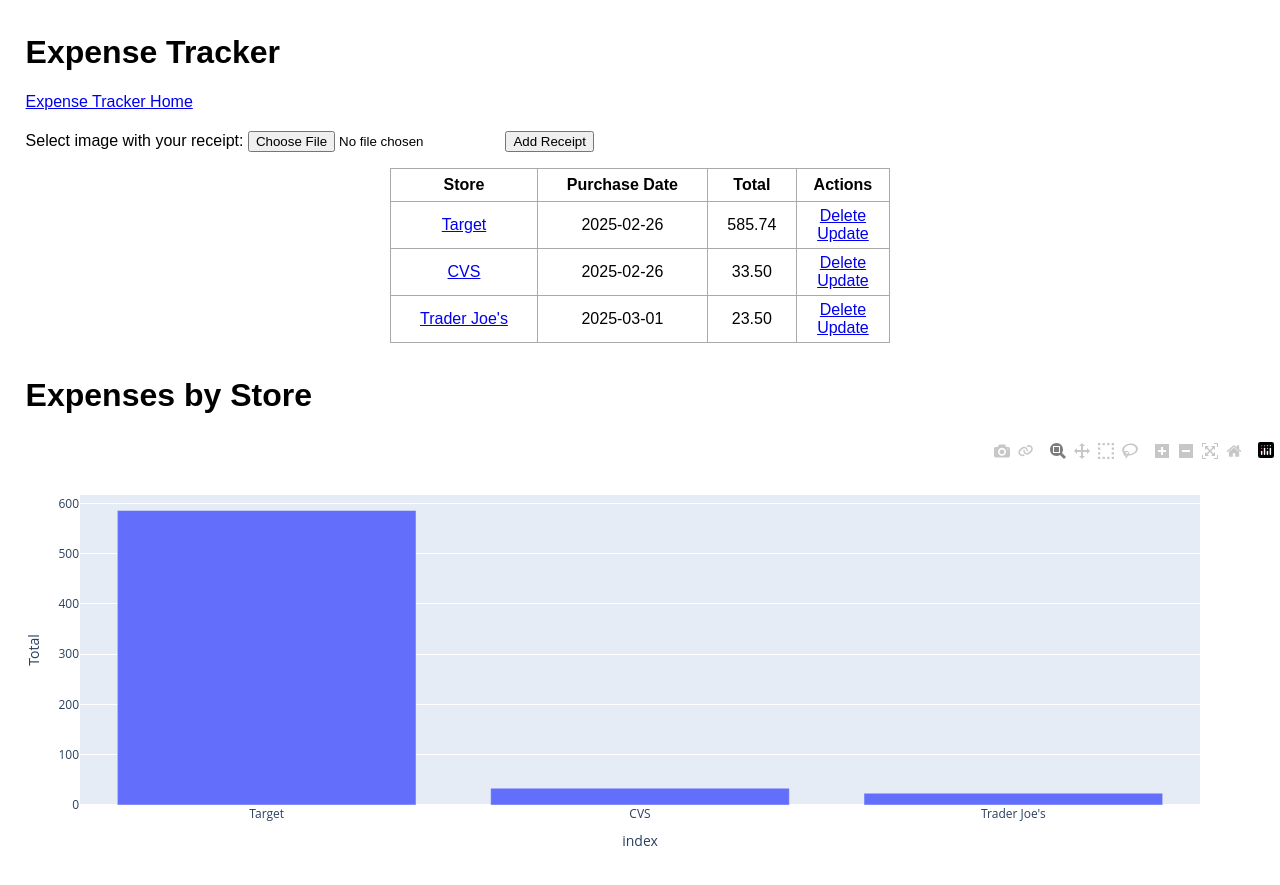
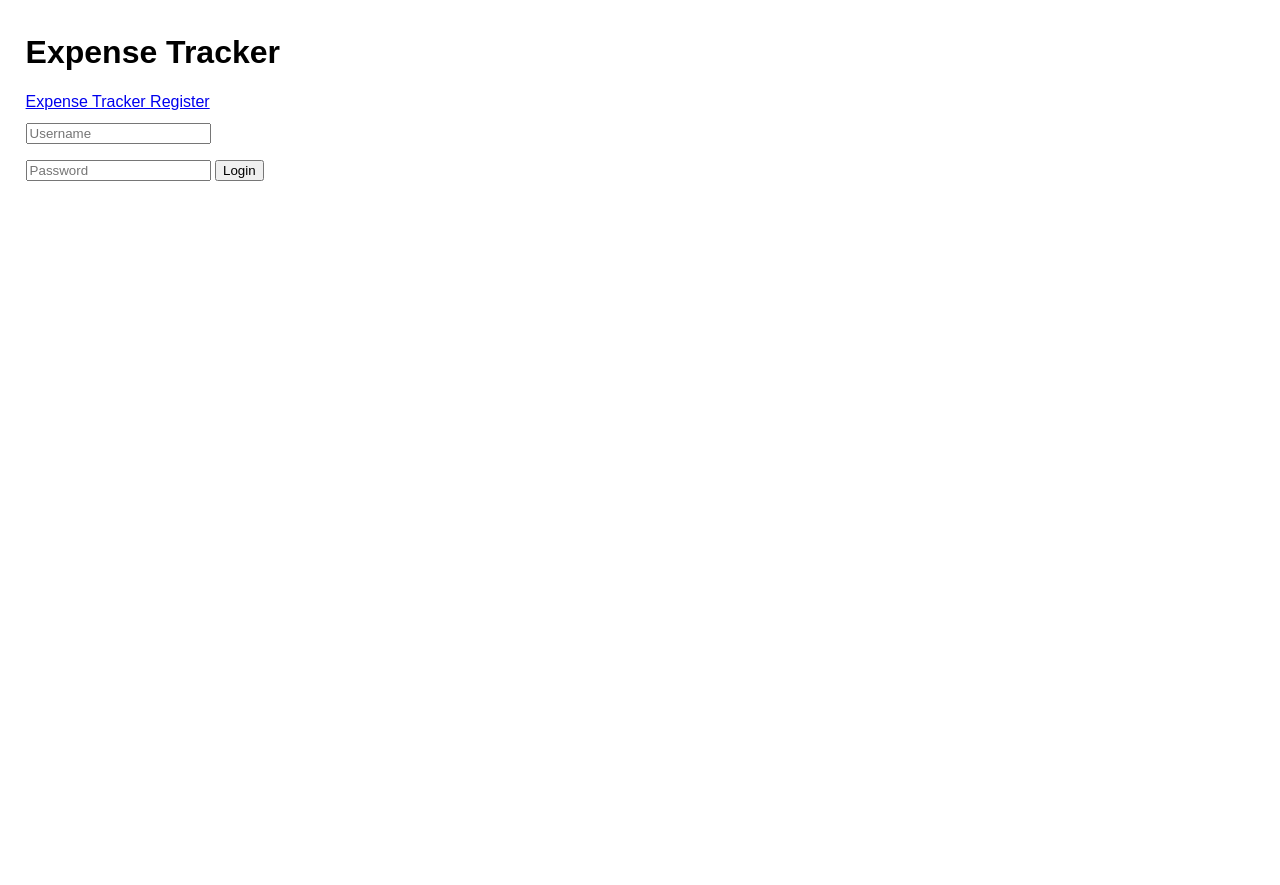
Before and after one commit to kdough01/expense_tracking, a Flask app: page / in a window 1280 px wide. After the commit the page ends 181 px from the top, so only its background shows below. Run offline with Flask 3, Linux system fonts and the light colour scheme; some libraries are stand-ins or nearby versions.

Commit message:
Login/Logout

```diff
--- a/app.py
+++ b/app.py
@@ -1,24 +1,48 @@
 from flask import Flask, render_template, url_for, request, redirect
 from flask_sqlalchemy import SQLAlchemy
+from flask_login import UserMixin, login_user, LoginManager, login_required, logout_user, current_user
 from datetime import datetime
 from receipt import Receipt
 import os
 import pandas as pd
-import plotly
 import plotly.express as px
-import json
 import plotly.io as pio
+from flask_wtf import FlaskForm
+from wtforms import StringField, PasswordField, SubmitField
+from wtforms.validators import InputRequired, Length, ValidationError
+from flask_bcrypt import Bcrypt
 
 app = Flask(__name__)
+bcrypt = Bcrypt(app)
 app.config['SQLALCHEMY_DATABASE_URI'] = 'sqlite:///test.db'
 image_uploads = 'static/image_uploads'
 app.config["UPLOAD_PATH"] = image_uploads
-
-db = SQLAlchemy(app)
+app.config["SECRET_KEY"] = "secret_key"
 
 # TODO: Create a monthly spending chart that displays how much a person has spent that month
 # TODO: Create a login page so we can have more than one user...this might be a bit harder than we thought because of the table relationships
 # TODO: Add a check where if the stores name is in a receipt explicitly we use that as the stores name.
+# TODO: I think I want Total to always be displayed on the itemized receipt at the bottom. I also want the Total to update automatically if an item is added/deleted
+db = SQLAlchemy(app)
+"""
+When we load the site it should take us to the login page automatically. There should be a button "Don't have a site, sign up!" This would take us to the sign up page.
+The old root path should now be the root path to the user id whose session it is. When a user clicks "Expense Tracker Home" it should take them to the home page of their Expense
+Tracker.
+"""
+
+login_manager = LoginManager()
+login_manager.init_app(app)
+login_manager.login_view = "login"
+
+@login_manager.user_loader
+def load_user(user_id):
+    return User.query.get(int(user_id))
+
+class User(db.Model, UserMixin):
+    __tablename__ = 'user'
+    id = db.Column(db.Integer, primary_key=True)
+    username = db.Column(db.String(20), nullable = False, unique = True)
+    password = db.Column(db.String(80), nullable = False)
 
 class ReceiptTable(db.Model):
     __tablename__ = 'receipt_table'
@@ -36,7 +60,53 @@
     category = db.Column(db.String(200), nullable = False)
     receipt_id = db.Column(db.Integer, db.ForeignKey('receipt_table.id', ondelete="CASCADE"))
 
+class RegisterForm(FlaskForm):
+    username = StringField(validators=[InputRequired(), Length(min=4, max=20)], render_kw={"placeholder": "Username"})
+    password = StringField(validators=[InputRequired(), Length(min=4, max=20)], render_kw={"placeholder": "Password"})
+    submit = SubmitField("Register")
+
+    def validate_username(self, username):
+        existing_user_username = User.query.filter_by(username = username.data).first()
+
+        if existing_user_username:
+            raise ValidationError("That username already exists. Please choose a different one.")
+
+class LoginForm(FlaskForm):
+    username = StringField(validators=[InputRequired(), Length(min=4, max=20)], render_kw={"placeholder": "Username"})
+    password = StringField(validators=[InputRequired(), Length(min=4, max=20)], render_kw={"placeholder": "Password"})
+    submit = SubmitField("Login")
+
 @app.route('/', methods=["POST", "GET"])
+def login():
+    form = LoginForm()
+    if form.validate_on_submit():
+        user = User.query.filter_by(username = form.username.data).first()
+        if user:
+            if bcrypt.check_password_hash(user.password, form.password.data):
+                login_user(user)
+                return redirect(url_for('index'))
+    return render_template('login.html', form=form)
+
+@app.route('/register', methods=["POST", "GET"])
+def register():
+    form = RegisterForm()
+
+    if form.validate_on_submit():
+        hashed_password = bcrypt.generate_password_hash(form.password.data)
+        new_user = User(username=form.username.data, password=hashed_password)
+        db.session.add(new_user)
+        db.session.commit()
+        return redirect('/')
+    return render_template('register.html', form=form)
+
+@app.route('/logout', methods=["POST", "GET"])
+@login_required
+def logout():
+    logout_user()
+    return redirect(url_for('login'))
+
+@app.route('/home', methods=["POST", "GET"])
+@login_required
 def index():
     if request.method == "POST":
         image = request.files.get('img')
@@ -64,7 +134,7 @@
 
         try:
             db.session.commit()
-            return redirect('/')
+            return redirect('/home')
         except:
             return "There was an issue adding your task."
     else:
@@ -94,7 +164,7 @@
     try:
         db.session.delete(task_to_delete)
         db.session.commit()
-        return redirect('/')
+        return redirect('/home')
     except:
         return "There was a problem deleting that task."
 
@@ -107,7 +177,7 @@
         task.total = request.form['total']
         try:
             db.session.commit()
-            return redirect('/')
+            return redirect('/home')
         except:
             return "There was an issue updating the store name."
     else:
@@ -165,9 +235,11 @@
 @app.route('/add-item/<int:receipt_id>', methods=["POST", "GET"])
 def add_item(receipt_id):
     if request.method == 'POST':
-        new_item = ItemTable(item = request.form['content'], total = request.form['total'], category = request.form['category'], receipt_id = receipt_id)
+        if request.form['total'] == "":
+            return "Please enter a valid number for item amount."
 
         try:
+            new_item = ItemTable(item = request.form['content'], total = float(request.form['total']), category = request.form['category'], receipt_id = receipt_id)
             db.session.add(new_item)
             db.session.commit()
             return redirect(url_for('items', receipt_id = new_item.receipt_id))
--- a/static/main.css
+++ b/static/main.css
@@ -44,3 +44,13 @@
 #content {
     width: 70%;
 }
+
+.login {
+    padding-top: 1%;
+    padding-left: 2%;
+}
+
+.register {
+    padding-top: 1%;
+    padding-left: 2%;
+}
--- a/templates/index.html
+++ b/templates/index.html
@@ -16,10 +16,12 @@
 
     <div class="expense_header">
         <h1>Expense Tracker</h1>
-        <a href="/">Expense Tracker Home</a>
+        <a href="{{url_for('logout')}}">Logout</a>
+        <p></p>
+        <a href="/home">Expense Tracker Home</a>
     </div>
 
-    <form class="item-form" action="/" method="POST" enctype="multipart/form-data">
+    <form class="item-form" action="/home" method="POST" enctype="multipart/form-data">
         <label for="img">Select image with your receipt:</label>
         <input type="file" name="img" id="img" accept="image/*">
         <input type="submit" value="Add Receipt">
--- a/templates/items.html
+++ b/templates/items.html
@@ -10,7 +10,7 @@
 
     <div class="expense_header">
         <h1>Expense Tracker Itemized Receipt</h1>
-        <a href="/">Expense Tracker Home</a>
+        <a href="/home">Expense Tracker Home</a>
     </div>
 
     <div>
--- /dev/null
+++ b/templates/login.html
@@ -0,0 +1,23 @@
+{% extends 'base.html' %}
+
+{% block head %}
+<title>Expense Tracker</title>
+
+<div class="expense_header">
+    <h1>Expense Tracker</h1>
+    <a href="/register">Expense Tracker Register</a>
+</div>
+{% endblock %}
+
+{% block body %}
+
+<div>
+    <form method="POST" action="" class="login">
+        {{ form.hidden_tag() }}
+        {{ form.username }}
+        <p></p>
+        {{ form.password }}
+        {{ form.submit }}
+    </form>
+</div>
+{% endblock %}
```
Also changed, not shown: templates/register.html (added, +23 -0 lines), README.md, instance/test.db.
